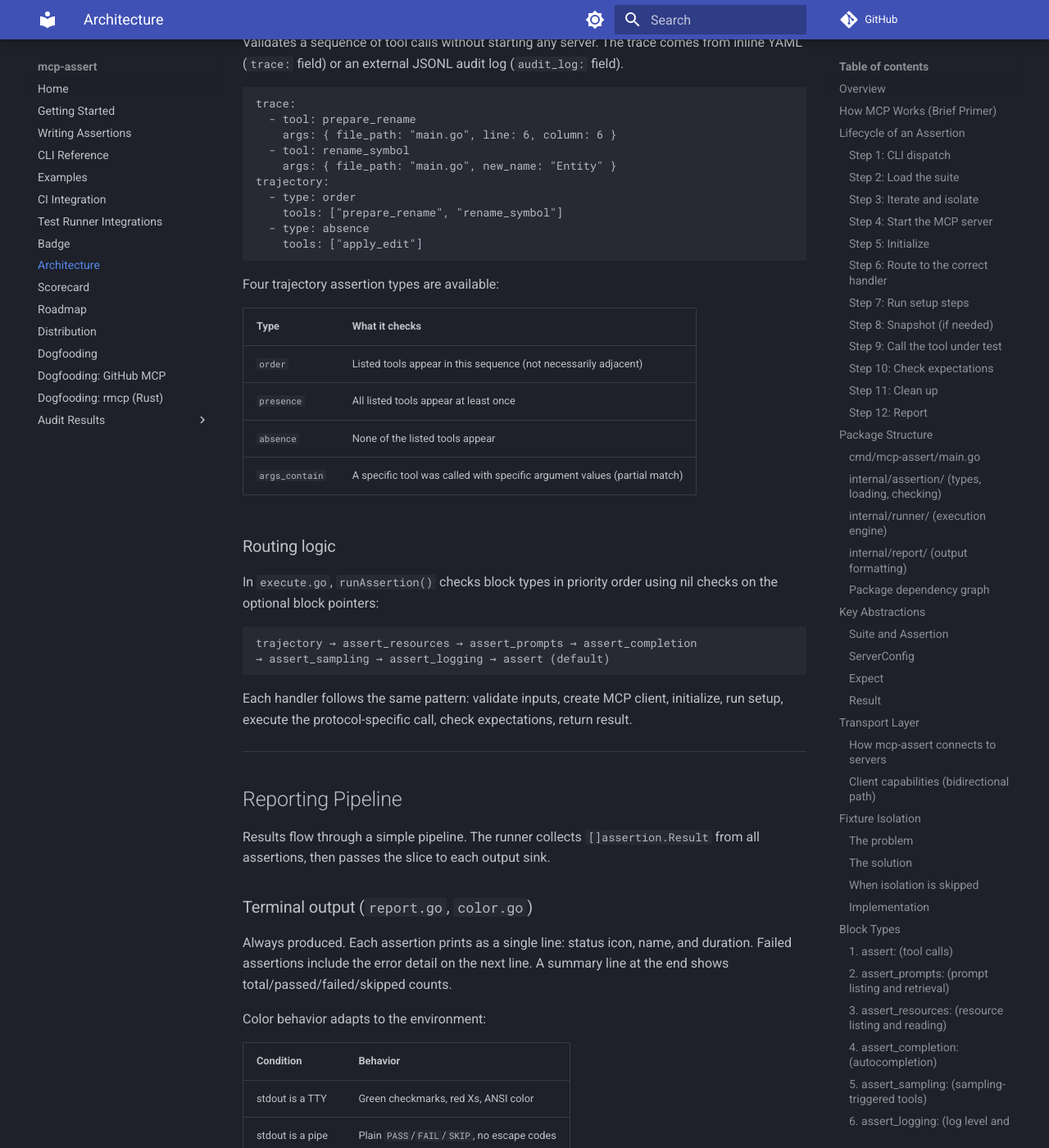
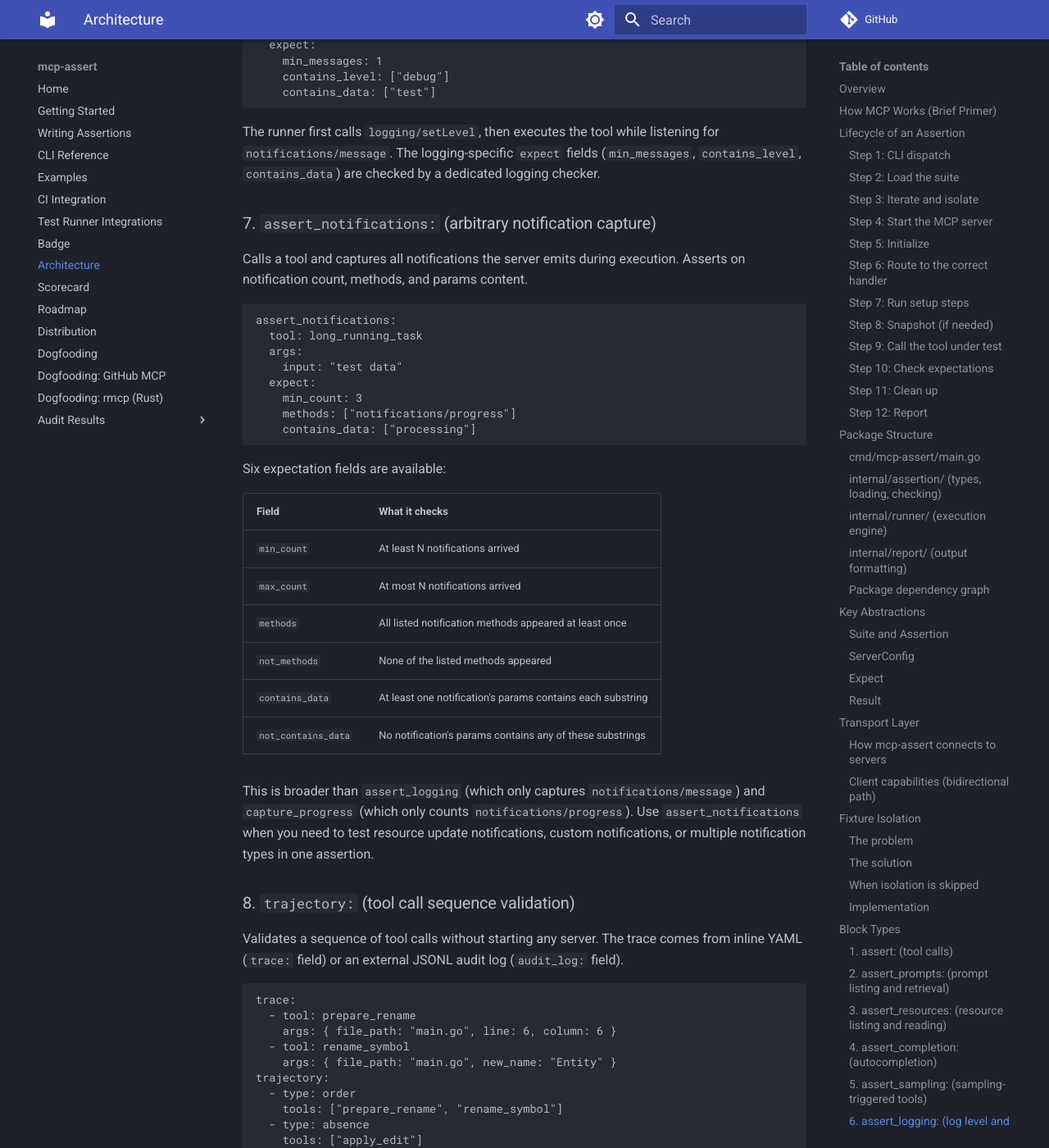
Before and after one commit to blackwell-systems/mcp-assert, an MkDocs documentation site: the page built from docs/architecture.md, in a window 1280 px wide and 1400 px high, scrolled down 17840 px. Shown: the whole window at 82% size. Built offline with MkDocs 1.6.1 and Material for MkDocs 9.7.7, drawn with Linux system fonts in a browser that asks for light colours; comment, search, counter and statistics services are not loaded; some of the changed text lies outside the part shown.

Commit message:
docs: add assert_notifications to architecture, README, and getting-started

````diff
--- a/docs/architecture.md
+++ b/docs/architecture.md
@@ -172,6 +172,7 @@ On error at any step, all resources are cleaned up before returning. On success,
 | `assert_completion:` | `runCompletionAssertion` | `completion/complete` |
 | `assert_sampling:` | `runSamplingAssertion` | `tools/call` (triggers server-side sampling) |
 | `assert_logging:` | `runLoggingAssertion` | `logging/setLevel` + `tools/call` |
+| `assert_notifications:` | `runNotificationAssertion` | `tools/call` (captures all notifications) |
 | `assert:` (default) | inline in `runAssertion` | `tools/call` |
 
 ### Step 7: Run setup steps
@@ -262,13 +263,15 @@ This package defines the data model and all validation logic. It has no I/O beyo
 
 | File | Responsibility |
 |------|----------------|
-| `types.go` | All core types: `Suite`, `Assertion`, `ServerConfig`, `AssertBlock`, `Expect`, `Result`, `Status`, and the block types for resources, prompts, completion, sampling, logging, and trajectory. |
+| `types.go` | All core types: `Suite`, `Assertion`, `ServerConfig`, `AssertBlock`, `Expect`, `Result`, `Status`, and the block types for resources, prompts, completion, sampling, logging, notifications, and trajectory. |
 | `loader.go` | `LoadSuite()` reads a directory (or single file) of YAML, parses each into an `Assertion`, and returns a `Suite`. Recurses one level into subdirectories. Defaults the `name` field to the filename if omitted. |
 | `checker.go` | `Check()` evaluates 15 registered check functions (covering 16 of the 18 expectation fields; `min_results` and `max_results` share one check). `CheckWithSnapshots()` adds `file_unchanged` comparison. `CheckProgress()` checks `min_progress` notification counts. Also contains `jsonPathLookup()` for simple `$.dot.path[N]` queries. |
 | `trajectory.go` | `CheckTrajectory()` evaluates the 4 trajectory assertion types (order, presence, absence, args_contain) against a trace of tool calls. `LoadAuditLog()` parses JSONL files into trace entries. |
 | `sampling_types.go` | `SamplingAssertBlock` type for assertions that test tools which trigger server-side LLM sampling. |
 | `logging_types.go` | `LoggingAssertBlock`, `LoggingExpect`, and `LogMessage` types for assertions that test log level setting and message capture. |
 | `logging_checker.go` | Logging-specific assertion checking logic. |
+| `notification_types.go` | `NotificationAssertBlock`, `NotificationExpect`, and `CapturedNotification` types for assertions on arbitrary server notifications. |
+| `notification_checker.go` | Notification-specific assertion checking: count, method, and params content checks. |
 
 ### `internal/runner/` (execution engine)
 
@@ -291,6 +294,7 @@ This package contains all the execution logic: CLI flag parsing, server lifecycl
 | `intercept.go` | `Intercept()` command: proxies stdio between an agent and MCP server, capturing tool calls for live trajectory validation. |
 | `sampling.go` | `runSamplingAssertion()`: handles assertions that test tools triggering server-side `sampling/createMessage`. |
 | `logging.go` | `runLoggingAssertion()`: handles `logging/setLevel` plus `notifications/message` capture. |
+| `notifications.go` | `runNotificationAssertion()`: captures all server notifications during a tool call and checks them against `NotificationExpect`. |
 | `fix.go` | `--fix` mode: `ScanNearbyPositions()` tries nearby line/column values when position-sensitive assertions fail, and generates YAML patch suggestions. |
 | `util.go` | Shared helpers: `writeReports()`, `applyServerOverride()`, `countFails()`, `countPasses()`, `extractText()`. |
 
@@ -358,7 +362,7 @@ type Assertion struct {
 }
 ```
 
-Exactly one block type is active per assertion. The runner checks them in priority order (trajectory first, then resources, prompts, completion, sampling, logging, and finally the default `assert:` block).
+Exactly one block type is active per assertion. The runner checks them in priority order (trajectory first, then resources, prompts, completion, sampling, logging, notifications, and finally the default `assert:` block).
 
 ### ServerConfig
 
@@ -607,7 +611,35 @@ assert_logging:
 
 The runner first calls `logging/setLevel`, then executes the tool while listening for `notifications/message`. The logging-specific `expect` fields (`min_messages`, `contains_level`, `contains_data`) are checked by a dedicated logging checker.
 
-### 7. `trajectory:` (tool call sequence validation)
+### 7. `assert_notifications:` (arbitrary notification capture)
+
+Calls a tool and captures all notifications the server emits during execution. Asserts on notification count, methods, and params content.
+
+```yaml
+assert_notifications:
+  tool: long_running_task
+  args:
+    input: "test data"
+  expect:
+    min_count: 3
+    methods: ["notifications/progress"]
+    contains_data: ["processing"]
+```
+
+Six expectation fields are available:
+
+| Field | What it checks |
+|-------|----------------|
+| `min_count` | At least N notifications arrived |
+| `max_count` | At most N notifications arrived |
+| `methods` | All listed notification methods appeared at least once |
+| `not_methods` | None of the listed methods appeared |
+| `contains_data` | At least one notification's params contains each substring |
+| `not_contains_data` | No notification's params contains any of these substrings |
+
+This is broader than `assert_logging` (which only captures `notifications/message`) and `capture_progress` (which only counts `notifications/progress`). Use `assert_notifications` when you need to test resource update notifications, custom notifications, or multiple notification types in one assertion.
+
+### 8. `trajectory:` (tool call sequence validation)
 
 Validates a sequence of tool calls without starting any server. The trace comes from inline YAML (`trace:` field) or an external JSONL audit log (`audit_log:` field).
 
@@ -639,7 +671,7 @@ In `execute.go`, `runAssertion()` checks block types in priority order using nil
 
 ```
 trajectory → assert_resources → assert_prompts → assert_completion
-→ assert_sampling → assert_logging → assert (default)
+→ assert_sampling → assert_logging → assert_notifications → assert (default)
 ```
 
 Each handler follows the same pattern: validate inputs, create MCP client, initialize, run setup, execute the protocol-specific call, check expectations, return result.
````
Also changed, not shown: other parts of docs/architecture.md (+1 -1 lines), README.md (+1 -1 lines), docs/getting-started.md (+1 -1 lines).
